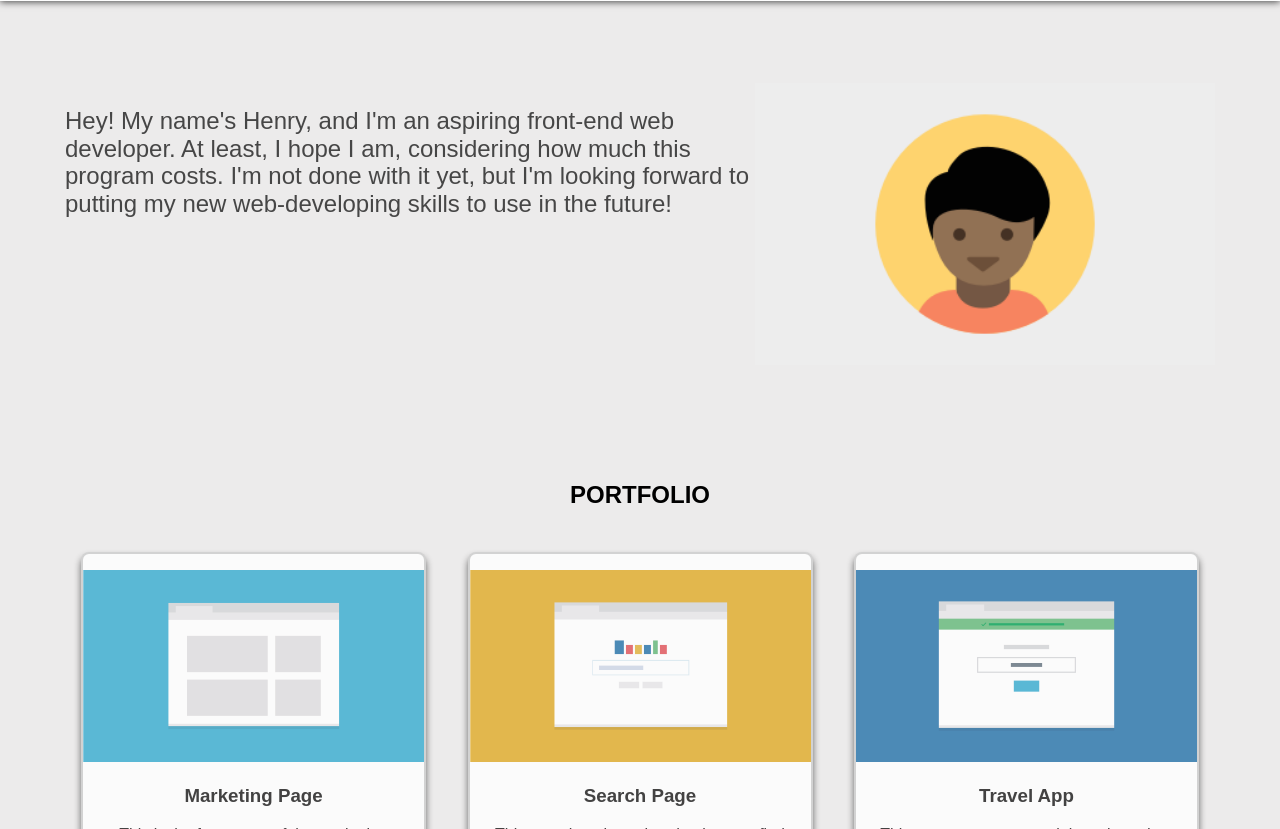
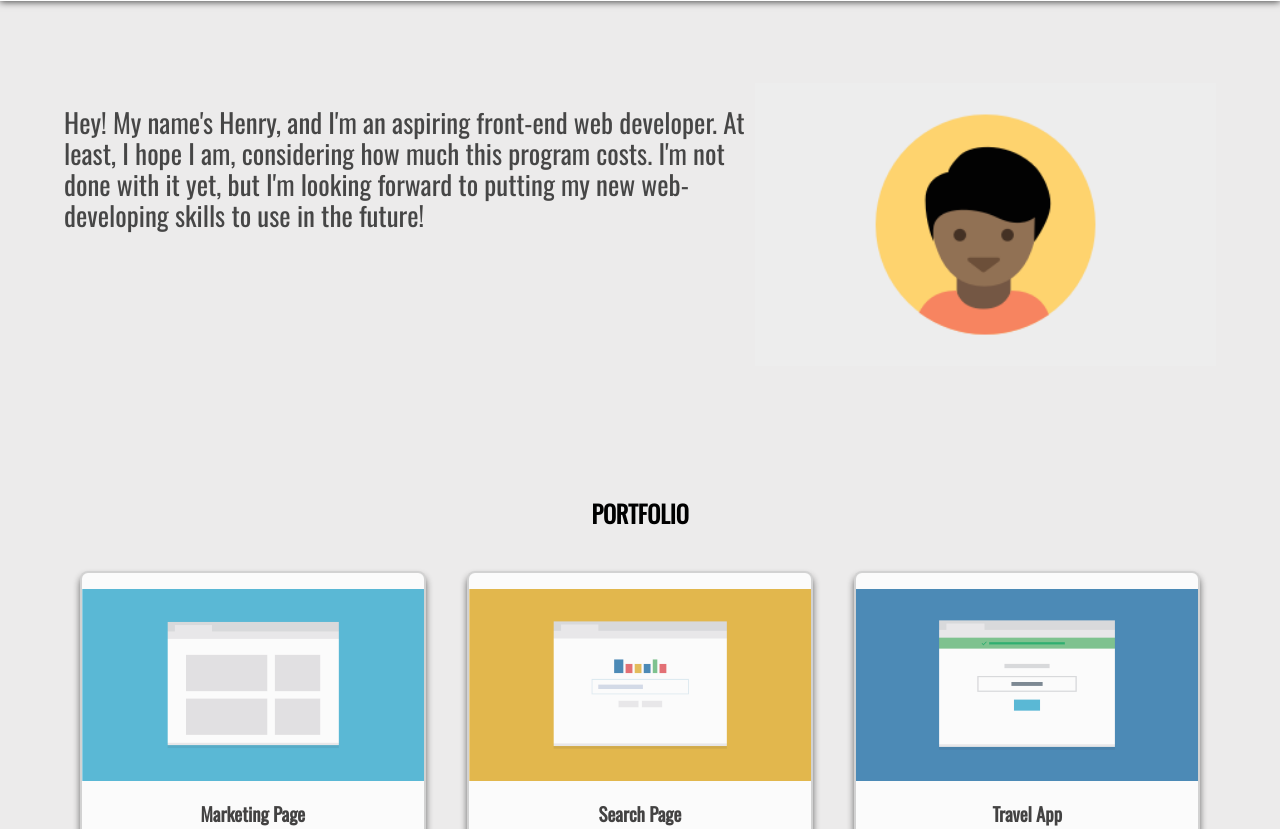
Before and after one commit to h-d-hills/techdegree-mobileFirstResponsiveLayout-project, a plain HTML site: page index.html in a window 1280 px wide. Shown: the part 77-906 px from the top of the page. Drawn offline with nearby package versions, Linux system fonts and the light colour scheme.

Commit message:
Optimized laptop layout

```diff
--- a/index.html
+++ b/index.html
@@ -6,17 +6,20 @@
         <title>Henry Hills</title>
         <link rel="stylesheet" href="normalize.css">
         <link rel="stylesheet" href="style.css">
+        <link rel="stylesheet" href="https://fonts.googleapis.com/css?family=Oswald">
     </head>
 
     <body>
 
         <header>
             <h1>Henry Hills</h1>
+            <nav>
             <ul>
                 <li><a href="#top">Home</a></li>
                 <li><a href="#portfolio">Portfolio</a></li>
                 <li><a href="#contact">Contact</a></li>
             </ul>
+            </nav>
         </header>
 
         <main>
@@ -25,7 +28,11 @@
                 <p>Hey! My name's Henry, and I'm an aspiring front-end web developer. At least, I hope I am, considering how much this program costs. I'm not done with it yet, but I'm looking forward to putting my new web-developing skills to use in the future!</p>
             </div>
 
-            <h2 class="new-part" id="portfolio">Portfolio</h2>
+            <div id="portfolio"></div>
+
+            <br>
+
+            <h2 class="new-part">Portfolio</h2>
 
             <div class="first-three">
                 <div class="card card-first">
@@ -70,7 +77,7 @@
             <div class="goodbye">
                 <h2 class="new-part" id="contact">Contact</h2>
                 <p class="invite">Want to chat? Have any questions? Reach me at the addresses below!</p>
-                <p class="phone"><strong>Phone:</strong> +1 (***) ***-****</p>
+                <p class="phone"><strong>Phone:</strong> +1 (605) 475-6968</p>
                 <div class="email-plug">
                     <p class="email"><strong>Email:</strong></p>
                     <div class="email-options">
@@ -90,7 +97,7 @@
                     <li><a href="#portfolio">Portfolio</a></li>
                     <li><a href="#contact">Contact</a></li>
                 </ul>
-                <h4>&copy;2020, Henry Hills</h4>
+                <h4>&copy; Copyright 2020, Henry Hills</h4>
              </div>
         </footer>
     </body>
--- a/style.css
+++ b/style.css
@@ -1,5 +1,4 @@
 * {
-    font-family: Arial, Helvetica, sans-serif;
     box-sizing: border-box;
 }
 
@@ -8,14 +7,16 @@ ul {
 }
 
 body {
+    font-family: "Oswald", Arial, Helvetica, sans-serif;
     background-color: #ecebeb;
+
 }
 
 main,
 .main-footer {
     width: 90%;
     margin: 0 auto;
-    max-width: 1150px;
+    max-width: 1234px;
 }
 
 .card-img {
@@ -69,6 +70,7 @@ a,
 .email-options a,
 footer h4 {
     text-decoration: none;
+    font-size: 18px;
     color: rgba(0, 0, 0,.7);
 }
 
@@ -292,7 +294,7 @@ footer h4 {
         float: none;
         margin: 0;
         padding: 0;
-        height: 23em;
+        height: 24em;
     }
 
     .card-first,
```
